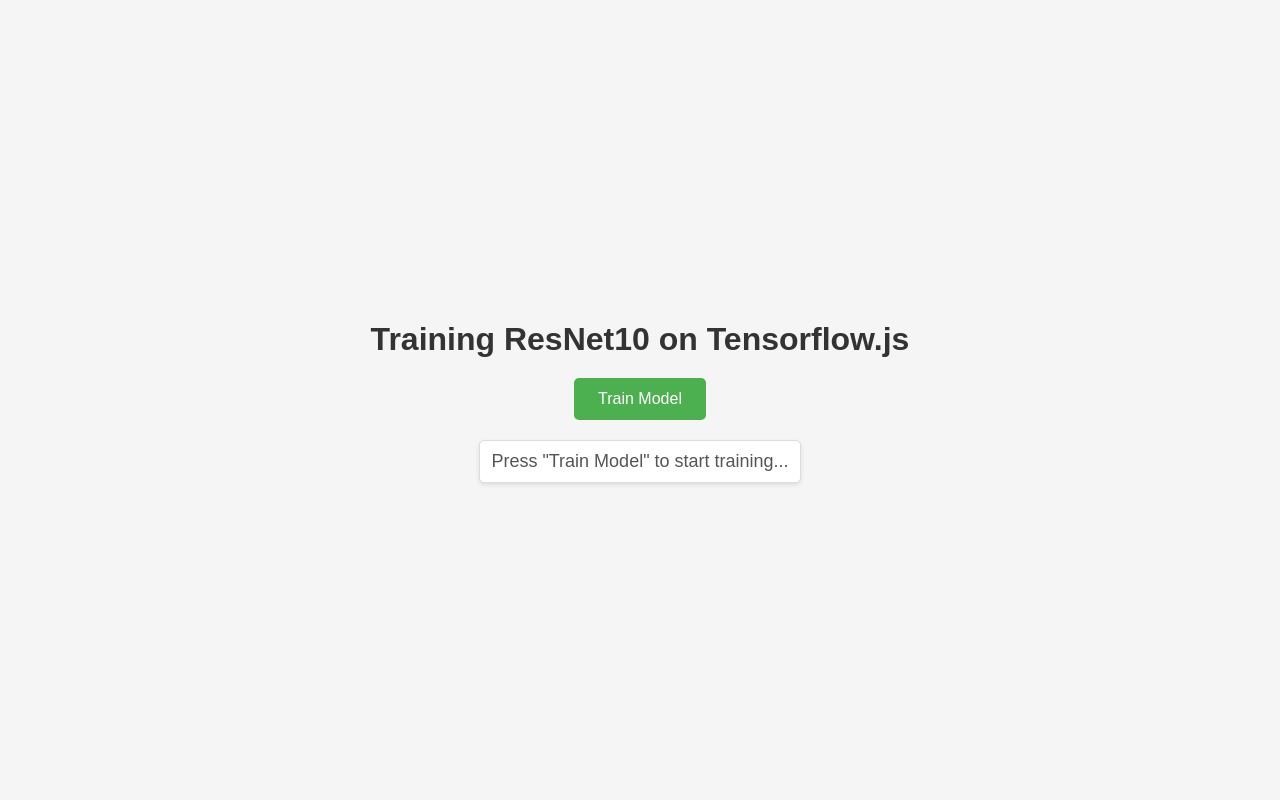
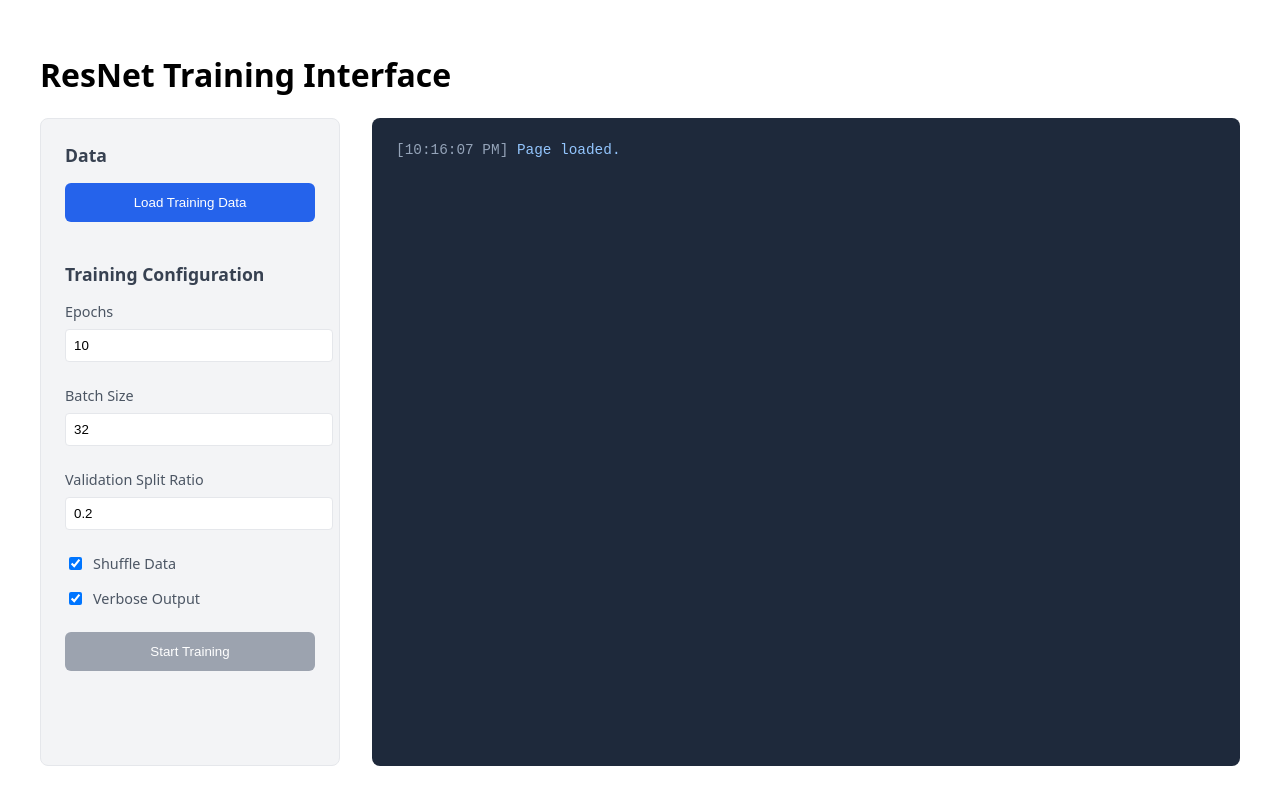
Before and after one commit to brian224code/sonar-web-resnet10, a website built with Vite: page index.html in a window 1280 px wide. Built offline with nearby package versions, Linux system fonts and the light colour scheme.

Commit message:
update ui

```diff
--- a/index.html
+++ b/index.html
@@ -1,16 +1,193 @@
 <!DOCTYPE html>
 <html lang="en">
 <head>
-	<meta charset="UTF-8">
-	<meta name="viewport" content="width=device-width, initial-scale=1.0">
-	<title>js-pytorch Trainer</title>
-	<link rel="stylesheet" href="style.css">
+    <meta charset="UTF-8">
+    <title>ResNet Training Interface</title>
+    <style>
+        :root {
+            --primary: #2563eb;
+            --primary-hover: #1d4ed8;
+            --bg-gray: #f3f4f6;
+            --border-gray: #e5e7eb;
+        }
+
+        body {
+            font-family: system-ui, -apple-system, sans-serif;
+            max-width: 1200px;
+            margin: 0 auto;
+            padding: 2rem;
+            background: #fff;
+        }
+
+        .container {
+            display: grid;
+            grid-template-columns: 300px 1fr;
+            gap: 2rem;
+        }
+
+        .control-panel {
+            background: var(--bg-gray);
+            padding: 1.5rem;
+            border-radius: 8px;
+            border: 1px solid var(--border-gray);
+        }
+
+        .config-section {
+            margin-bottom: 1.5rem;
+        }
+
+        .config-section h3 {
+            margin: 0 0 1rem 0;
+            font-size: 1.1rem;
+            color: #374151;
+        }
+
+        .config-group {
+            margin-bottom: 1rem;
+        }
+
+        .config-group label {
+            display: block;
+            margin-bottom: 0.5rem;
+            color: #4b5563;
+            font-size: 0.9rem;
+        }
+
+        input[type="number"] {
+            width: 100%;
+            padding: 0.5rem;
+            border: 1px solid var(--border-gray);
+            border-radius: 4px;
+            margin-bottom: 0.5rem;
+        }
+
+        .checkbox-group {
+            display: flex;
+            align-items: center;
+            gap: 0.5rem;
+            margin-bottom: 0.5rem;
+        }
+
+        .checkbox-group label {
+            margin: 0;
+        }
+
+        button {
+            width: 100%;
+            padding: 0.75rem 1rem;
+            border: none;
+            border-radius: 6px;
+            background: var(--primary);
+            color: white;
+            font-weight: 500;
+            cursor: pointer;
+            transition: background-color 0.2s;
+        }
+
+        button:hover {
+            background: var(--primary-hover);
+        }
+
+        button:disabled {
+            background: #9ca3af;
+            cursor: not-allowed;
+        }
+
+        .primary-button {
+            background: var(--primary);
+            margin-bottom: 1rem;
+        }
+
+        .secondary-button {
+            background: #4b5563;
+        }
+
+        .log-section {
+            background: #1e293b;
+            color: #e2e8f0;
+            padding: 1.5rem;
+            border-radius: 8px;
+            font-family: ui-monospace, monospace;
+            overflow-y: auto;
+            height: 600px;
+        }
+
+        .log-entry {
+            margin-bottom: 0.5rem;
+            font-size: 0.9rem;
+        }
+
+        .log-time {
+            color: #94a3b8;
+        }
+
+        .log-success {
+            color: #86efac;
+        }
+
+        .log-error {
+            color: #fca5a5;
+        }
+
+        .log-info {
+            color: #93c5fd;
+        }
+    </style>
 </head>
 <body>
-	<h1>Training ResNet10 on Tensorflow.js</h1>
-	<button id="train-btn">Train Model</button>
-	<p id="output">Press "Train Model" to start training...</p>
-	  <!-- Main script as a module -->
-  	<script type="module" src="main.js"></script>
+    <h1>ResNet Training Interface</h1>
+
+    <div class="container">
+        <div class="control-panel">
+            <div class="config-section">
+                <h3>Data</h3>
+                <button id="loadData" class="primary-button">Load Training Data</button>
+                <div id="dataInfo" style="font-size: 0.9rem; margin-top: 0.5rem; color: #4b5563;"></div>
+            </div>
+
+            <div class="config-section">
+                <h3>Training Configuration</h3>
+
+                <div class="config-group">
+                    <label for="epochs">Epochs</label>
+                    <input type="number" id="epochs" value="10" min="1" max="100">
+                </div>
+
+                <div class="config-group">
+                    <label for="batchSize">Batch Size</label>
+                    <input type="number" id="batchSize" value="32" min="1" max="512">
+                </div>
+
+                <div class="config-group">
+                    <label for="validationSplit">Validation Split Ratio</label>
+                    <input type="number" id="validationSplit" value="0.2" min="0" max="0.5" step="0.05">
+                </div>
+
+                <div class="config-group">
+                    <div class="checkbox-group">
+                        <input type="checkbox" id="shuffle" checked>
+                        <label for="shuffle">Shuffle Data</label>
+                    </div>
+                </div>
+
+                <div class="config-group">
+                    <div class="checkbox-group">
+                        <input type="checkbox" id="verbose" checked>
+                        <label for="verbose">Verbose Output</label>
+                    </div>
+                </div>
+            </div>
+
+            <div class="config-section">
+                <button id="startTraining" class="primary-button" disabled>Start Training</button>
+            </div>
+        </div>
+
+        <div class="log-section" id="logOutput">
+            <!-- Training logs will be inserted here -->
+        </div>
+    </div>
+
+	<script type="module" src="main.js"></script>
 </body>
 </html>
--- a/main.js
+++ b/main.js
@@ -1,5 +1,5 @@
-import { ResNet10, testModel } from './models.js'
-// import { trainModel } from './train.js'
+import { addLog, getTrainingConfig } from './util.js'
+import { ResNet10 } from './models.js'
 
 
 // dataset loading helper
@@ -24,28 +24,44 @@
 	}
 }
 
+// globals
+let model = null
+let dataSet = null
+
+const loadDataBtn = document.getElementById('loadData')
+const startTrainingBtn = document.getElementById('startTraining')
+
 // initial page loading
 document.addEventListener('DOMContentLoaded', () => {
-	const trainButton = document.getElementById('train-btn')
-	const output = document.getElementById('output')
+	addLog('Page loaded.')
+})
 
-	trainButton.addEventListener('click', async () => {
-		output.textContent = 'Loading dataset...'
+// handle dataloading
+loadDataBtn.addEventListener('click', async () => {
+	addLog('Loading data...')
+	dataSet = await loadDataset('/data/bloodmnist_test.json')
+	addLog('Data loaded.')
 
-		const dataSet = await loadDataset("/data/bloodmnist_test.json")
+	startTrainingBtn.disabled = false
+})
 
-		let shape = dataSet.images[0].length
-		console.log("Data loaded. Sample shape: ", shape)
+startTrainingBtn.addEventListener('click', async () => {
+	// create model
+	model = new ResNet10()
+	// process config from html
+	let trainingConfig = getTrainingConfig()
 
-		output.textContent = 'Starting training...'
+	try {
+		startTrainingBtn.disabled = true
+		loadDataBtn.disabled = true
 
-		// create the model
-		const model = new ResNet10()
-		model.summary()
+		await model.train(dataSet, trainingConfig)
+	} catch (error) {
+		addLog(`Error during training:`, error)
+	}
 
-		model.train(dataSet)
+	startTrainingBtn.disabled = false
+	loadDataBtn.disabled = false
 
-
-		output.textContent = 'check log, demo done'
-	})
+	addLog("Done.")
 })
--- a/models.js
+++ b/models.js
@@ -1,3 +1,4 @@
+import { addLog } from './util.js'
 import * as tf from '@tensorflow/tfjs'
 
 class Model {
@@ -11,36 +12,8 @@
 	forward(x, shape) {
 		const tensor = (x instanceof tf.Tensor) ? x : tf.tensor2d([x], shape)
 		const output = this.model.predict(tensor)
-		console.log('Output:', output.arraySync())
+		addLog('Output:', output.arraySync())
 		return output
-	}
-}
-
-// test model
-export class testModel extends Model {
-	constructor() {
-		super()
-		console.log("Initializing test model instance...")
-		this.model = this.buildModel()
-	}
-
-	buildModel() {
-		// make a sequential model
-		this.model = tf.sequential();
-
-		// add the feed forward test layer
-		this.model.add(tf.layers.dense({
-			units: 2,
-			inputShape: [2],
-			activation: 'linear'
-		}))
-
-		this.model.compile({
-			optimizer: 'adam',
-			loss: 'meanSquaredError'
-		})
-
-		return this.model
 	}
 }
 
@@ -48,7 +21,7 @@
 export class ResNet10 extends Model {
 	constructor() {
 		super()
-		console.log("Initializing ResNet10 instance...")
+		addLog("Initializing ResNet10 instance...")
 		this.model = this.buildModel()
 	}
 
@@ -109,6 +82,7 @@
 			metrics: ['accuracy']
 		})
 
+		addLog('model initialized.')
 		return model
 	}
 
@@ -161,21 +135,21 @@
 			callbacks: {
 				// callback in between epochs
 				onEpochEnd: (epoch, logs) => {
-					console.log(`Epoch ${epoch + 1}`)
-					console.log(`Loss: ${logs.loss.toFixed(4)}`)
-					console.log(`Accuracy: ${(logs.acc * 100).toFixed(2)}%`)
+					addLog(`Epoch ${epoch + 1}`)
+					addLog(`Loss: ${logs.loss.toFixed(4)}`)
+					addLog(`Accuracy: ${(logs.acc * 100).toFixed(2)}%`)
 					if (logs.val_loss) {
-						console.log(`  Validation Loss: ${logs.val_loss.toFixed(4)}`)
-						console.log(`  Validation Accuracy: ${(logs.val_acc * 100).toFixed(2)}%`)
+						addLog(`  Validation Loss: ${logs.val_loss.toFixed(4)}`)
+						addLog(`  Validation Accuracy: ${(logs.val_acc * 100).toFixed(2)}%`)
 					}
 				}
 			}
 		}
 
 		try {
-			console.log(`Beginning training...`)
+			addLog(`Beginning training...`)
 			const history = await this.model.fit(images, labels, trainingConfig)
-			console.log(`Training completed`)
+			addLog(`Training completed`)
 
 			images.dispose()
 			labels.dispose()
--- /dev/null
+++ b/util.js
@@ -0,0 +1,21 @@
+
+// Placeholder for your JavaScript code
+export function addLog(message, type = 'info') {
+	const logOutput = document.getElementById('logOutput');
+	const time = new Date().toLocaleTimeString();
+	const logEntry = document.createElement('div');
+	logEntry.className = `log-entry log-${type}`;
+	logEntry.innerHTML = `<span class="log-time">[${time}]</span> ${message}`;
+	logOutput.appendChild(logEntry);
+	logOutput.scrollTop = logOutput.scrollHeight;
+}
+
+export function getTrainingConfig() {
+    return {
+        epochs: parseInt(document.getElementById('epochs').value),
+        batchSize: parseInt(document.getElementById('batchSize').value),
+        validationSplit: parseFloat(document.getElementById('validationSplit').value),
+        shuffle: document.getElementById('shuffle').checked,
+        verbose: document.getElementById('verbose').checked
+    };
+}
```
Also changed, not shown: train.js (deleted).
